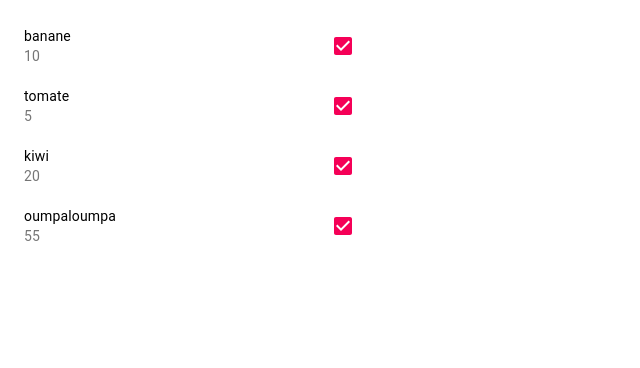
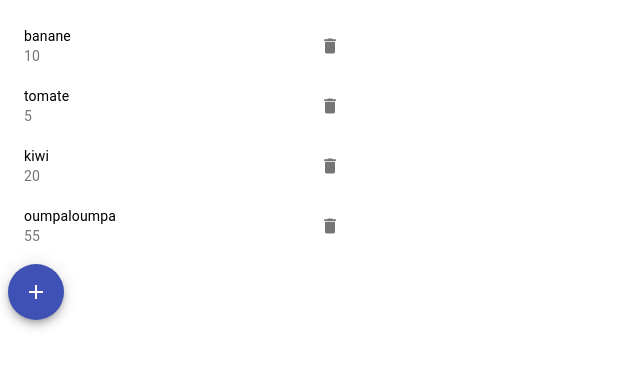
Before and after one commit to synziv/splitzy, a Next.js app: page /itemList/itemList in a window 1280 px wide. Shown: the top 368 px of the page, without its empty margins (0-640 px from the left). Built offline with nearby package versions, Linux system fonts and the light colour scheme.

Commit message:
add/delete iitem and fakeDb

```diff
--- /dev/null
+++ b/fakeDb.ts
@@ -0,0 +1,36 @@
+import { T_Item } from "./objectTypes/item";
+import { T_User } from "./objectTypes/user";
+
+export const alexis: T_User = {
+    name: 'Alexis',
+    total: 0,
+    color: 'green'
+};
+export const bea: T_User = {
+    name: 'Beatrice',
+    total: 0,
+    color: 'purple'
+};
+
+export const defaultItemList: T_Item[]= [
+    {
+        name: 'banane',
+        total : 10,
+        user: alexis
+    },
+    {
+        name: 'tomate',
+        total : 5,
+        user: bea
+    },
+    {
+        name: 'kiwi',
+        total : 20,
+        user: alexis
+    },
+    {
+        name: 'oumpaloumpa',
+        total : 55,
+        user: bea
+    }
+];
--- /dev/null
+++ b/objectTypes/addItemDialogProps.ts
@@ -0,0 +1,8 @@
+import { type } from "os";
+import { T_User } from "./user";
+
+export type T_AddItemDialogProps = {
+    open: boolean;
+    handleClose: ()=>void;
+    saveItem:(name:string, total:number, user: T_User)=>void;
+}
--- /dev/null
+++ b/objectTypes/user.ts
@@ -0,0 +1,7 @@
+import { type } from "os";
+
+export type T_User = {
+    name: string;
+    total: number;
+    color: string;
+}
--- /dev/null
+++ b/pages/itemList/addItemDialog.tsx
@@ -0,0 +1,71 @@
+import React, { ChangeEvent } from 'react';
+import Button from '@material-ui/core/Button';
+import TextField from '@material-ui/core/TextField';
+import Dialog from '@material-ui/core/Dialog';
+import DialogActions from '@material-ui/core/DialogActions';
+import DialogContent from '@material-ui/core/DialogContent';
+import DialogContentText from '@material-ui/core/DialogContentText';
+import DialogTitle from '@material-ui/core/DialogTitle';
+import { T_AddItemDialogProps } from '../../objectTypes/addItemDialogProps';
+import { alexis } from '../../fakeDb';
+
+export default function AddItemDialog(props: T_AddItemDialogProps) {
+const [name, setName] = React.useState('');
+const [total, setTotal] = React.useState(0);
+const handleNameChange = (e: ChangeEvent<HTMLInputElement>)=>{
+    setName(e.target.value);
+}
+const handleTotalChange = (e: ChangeEvent<HTMLInputElement>)=>{
+    try{
+        setTotal(Number(e.target.value))
+    }
+    catch{}
+}
+const close = ()=>{
+    setName('');
+    setTotal(0);
+    props.handleClose();
+}
+const save=()=>{
+    props.saveItem(name, total, alexis);
+    close();
+}
+  return (
+    <div>
+      <Dialog open={props.open} onClose={props.handleClose} aria-labelledby="form-dialog-title">
+        <DialogTitle id="form-dialog-title">Add an item</DialogTitle>
+        <DialogContent>
+          <DialogContentText>
+            To add an item enter the name and the total price you paid it
+          </DialogContentText>
+          <TextField
+            autoFocus
+            margin="dense"
+            id="name"
+            label="Name of the item"
+            value={name}
+            fullWidth
+            onChange={handleNameChange}
+          />
+          <TextField
+            autoFocus
+            margin="dense"
+            id="total"
+            label="Total price of the item"
+            value={total}
+            fullWidth
+            onChange={handleTotalChange}
+          />
+        </DialogContent>
+        <DialogActions>
+          <Button onClick={close} color="primary">
+            Cancel
+          </Button>
+          <Button onClick={save} color="primary">
+            Add item
+          </Button>
+        </DialogActions>
+      </Dialog>
+    </div>
+  );
+}
--- a/pages/itemList/item.tsx
+++ b/pages/itemList/item.tsx
@@ -1,17 +1,16 @@
 import React from 'react';
-import {ListItem, ListItemText, ListItemSecondaryAction, Checkbox} from '@material-ui/core';
-import {ItemProps} from '../../objectTypes/item';
-const Item = ({name:name, index:index, total:total, data:data}: ItemProps) => {
-    const labelId = "checkbox-list-secondary-label-" + index;
+import {ListItem, ListItemText, ListItemSecondaryAction, Checkbox, IconButton} from '@material-ui/core';
+import {T_ItemProps} from '../../objectTypes/item';
+import {Delete} from '@material-ui/icons';
+const Item = (props: T_ItemProps) => {
+    const labelId = "checkbox-list-secondary-label-" + props.index;
     return (
-        <ListItem key={index} button>
-            <ListItemText id={labelId} primary={name} secondary={total}/>
+        <ListItem key={props.index} button>
+            <ListItemText id={labelId} primary={props.item.name} secondary={props.item.total} />
             <ListItemSecondaryAction>
-                <Checkbox
-                    edge="end"
-                    checked={index !== -1}
-                    inputProps={{ 'aria-labelledby': labelId }}
-                />
+                <IconButton aria-label="delete" onClick={()=>props.delete(props.index)}>
+                    <Delete fontSize="small" />
+                </IconButton>
             </ListItemSecondaryAction>
         </ListItem>
     )
--- a/pages/itemList/itemList.tsx
+++ b/pages/itemList/itemList.tsx
@@ -1,29 +1,14 @@
 import React, {useCallback} from 'react';
 import { makeStyles } from '@material-ui/core/styles';
-import List from '@material-ui/core/List';
 import Item from './item';
-const defaultItemList= [
-    {
-        name: 'banane',
-        total : 10,
-        checked : false,
-    },
-    {
-        name: 'tomate',
-        total : 5,
-        checked : false,
-    },
-    {
-        name: 'kiwi',
-        total : 20,
-        checked : true,
-    },
-    {
-        name: 'oumpaloumpa',
-        total : 55
-        ,checked : false,
-    }
-]
+import { Fab, List } from '@material-ui/core';
+import {Add} from '@material-ui/icons';
+import AddItemDialog from './addItemDialog';
+import { T_User } from '../../objectTypes/user';
+import { T_Item } from '../../objectTypes/item';
+import { alexis, bea, defaultItemList } from '../../fakeDb';
+
+
 export default function ItemList() {
     const useStyles = makeStyles((theme) => ({
         root: {
@@ -33,18 +18,53 @@ export default function ItemList() {
         },
     }));
     const classes = useStyles();
-    const [itemList, setItemList] = React.useState(defaultItemList);
+    const [itemList, setItemList] = React.useState<Array<T_Item>>([...defaultItemList]);
+    const [open, setOpen] = React.useState(false);
+    const [users, setUsers] = React.useState<Array<T_User>>([alexis, bea])
 
-    const handleToggle = useCallback((index) => {
-        const temp_itemList = [...itemList];
-        itemList[index].checked = !itemList[index].checked;
-        setItemList([...temp_itemList]);
-    }, []);
+    const generateItem = ()=>
+        itemList.map((item, index) => {
+            return <Item item={item} index={index} delete= {deleteItem}/>
+        })
+
+
+    //CRUD item methods
+    /*add an item :
+        - change state to open dialog window
+        - save recorded input if all is good
+        - close dialog otherwise
+    */
+    const addItem = ()=>{
+        setOpen(true);
+    }
+    const deleteItem =(index:number)=>{
+        console.log('delete '+ index);
+        let temp_itemList = [...itemList];
+        temp_itemList.splice(index, 1);
+        setItemList(temp_itemList);
+    }
+    const handleClose = () => {
+        setOpen(false);
+    };
+    const saveItem = (name: string, total: number, user: T_User) => {
+        let temp_itemList = [...itemList];
+        temp_itemList.push({
+            name: name,
+            total: total,
+            user: user
+        });
+        setItemList(temp_itemList);
+    }
     return (
-        <List dense className={classes.root}>
-            {itemList.map((item, index) => {
-                return <Item name={item.name} total={item.total} index={index}/>
-            })}
-        </List>
+        <div>
+            <List dense className={classes.root}>
+                {generateItem()}
+            </List>
+            <Fab color="primary" aria-label="add" onClick={addItem}>
+                <Add />
+            </Fab>
+            <AddItemDialog open={open} handleClose={handleClose} saveItem={saveItem}/>
+        </div>
+
     );
 }
```
Also changed, not shown: objectTypes/item.ts (+8 -2 lines).
